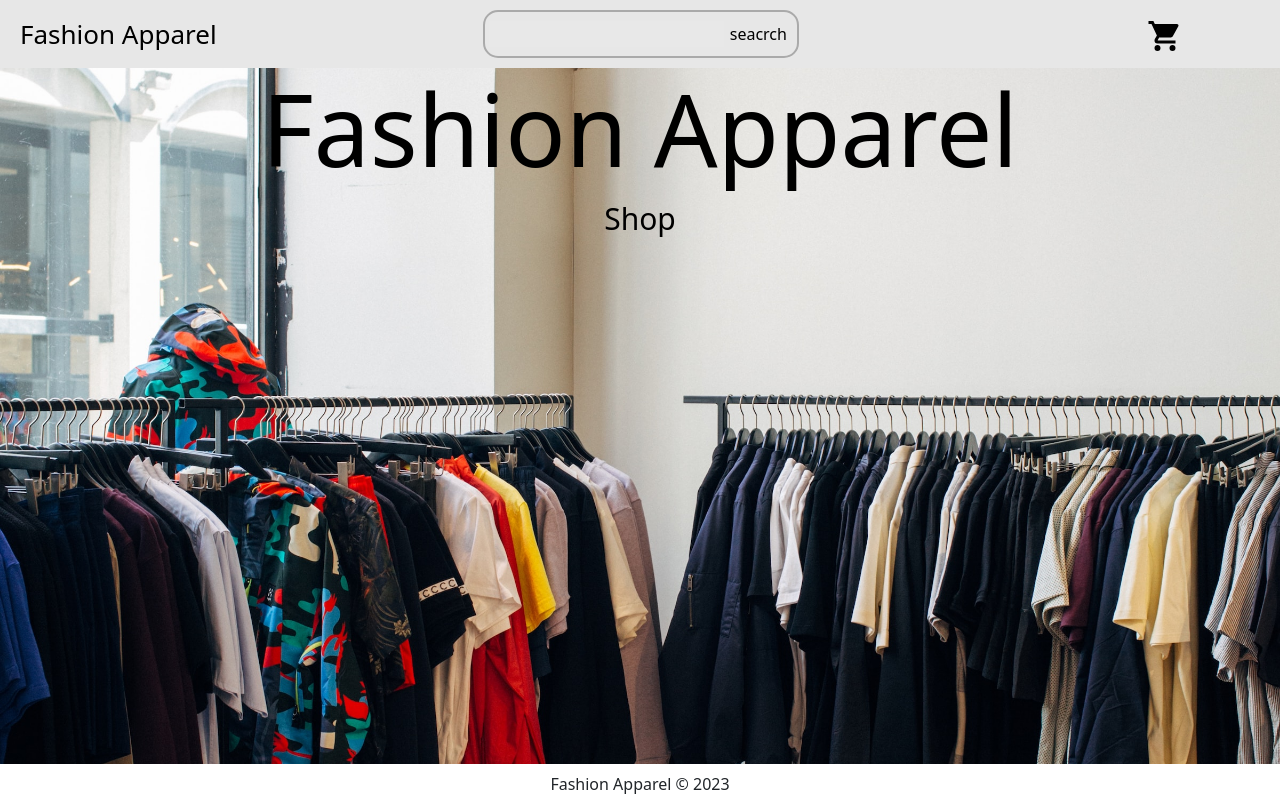
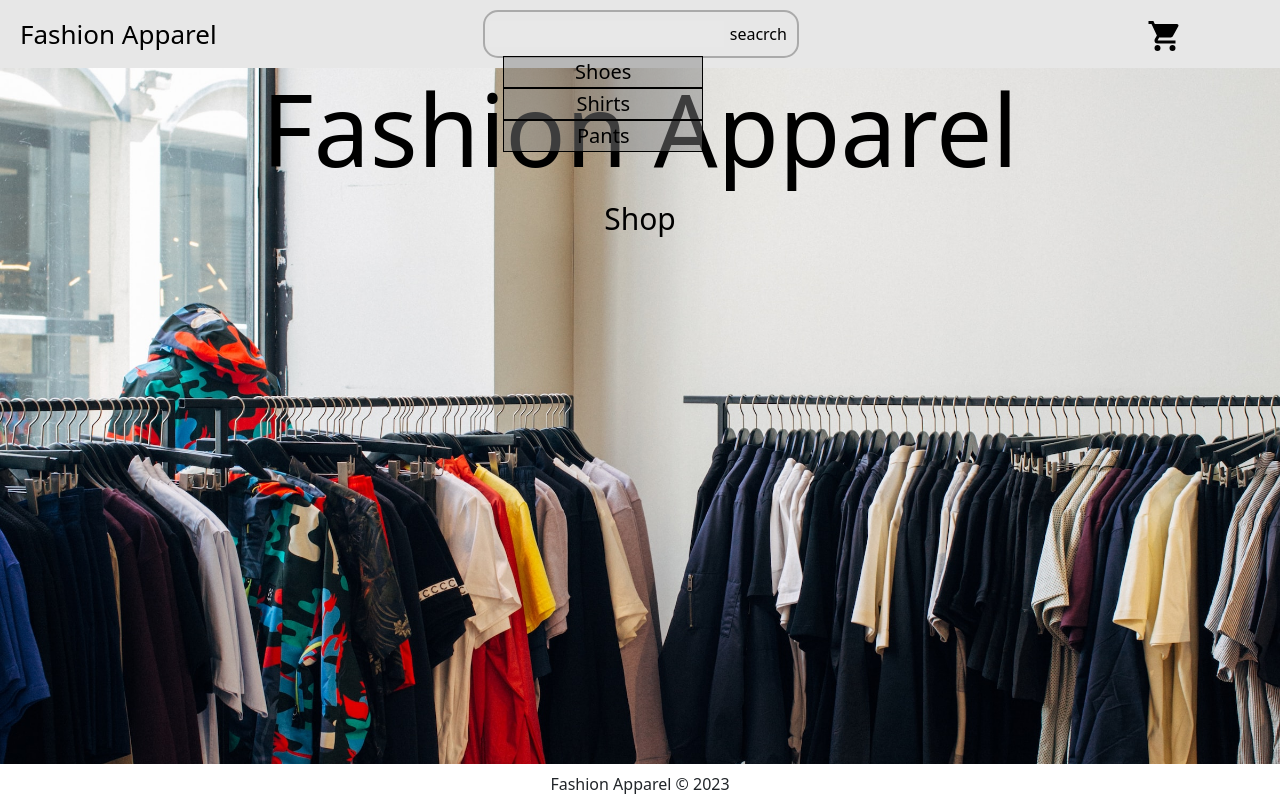
Before and after one commit to SalamanderCtesiphon/fashion-boutique, a React (Create React App) app: page / in a window 1280 px wide. Built offline with nearby package versions, Linux system fonts and the light colour scheme.

Commit message:
added a bit of a dummy search option really just for fun

```diff
--- a/src/App.css
+++ b/src/App.css
@@ -7,9 +7,43 @@
   justify-content: space-between;
 }
 
+#search {
+  border: 2px solid rgba(103, 102, 102, 0.48);
+  border-radius: 15px;
+  padding: 4px;
+  display: flex;
+  align-items: center;
+  position: relative;
+}
+
+.drop-down {
+  position: absolute;
+  top: 100%;
+  right: 30%;
+  display: flex;
+  flex-direction: column;
+  border-radius: 5px;
+}
+
+.list-item {
+  text-decoration: none;
+  background-color: rgba(128, 128, 128, 0.474);
+  border: 1px solid black;
+  font-size: 20px;
+  color: black;
+  cursor: pointer;
+  width: 200px;
+}
+
+.list-item:hover {
+  background-color: white;
+  color: black;
+}
+
 .title {
   padding-left: 10px;
 }
+
 button {
   border: white;
   border-radius: 20%;
@@ -27,13 +61,6 @@ input {
   background-color: rgba(235, 235, 235, 0.188);
 }
 
-form {
-  border: 2px solid rgba(103, 102, 102, 0.48);
-  border-radius: 15px;
-  padding: 4px;
-  display: flex;
-  align-items: center;
-}
 
 .header {
   height: auto;
--- a/src/components/NavbarComponent.js
+++ b/src/components/NavbarComponent.js
@@ -14,10 +14,15 @@ function NavbarComponent() {
     <>
       <div className='header'>
       <a className="navLinks title" href='/'>Fashion Apparel</a>
-      <form id='search'>
-        <input></input>
+      <div id='search' >
+        <input onChange={() => console.log('hi')}></input>
         <button>seacrch</button>
-      </form>
+        <div className='drop-down'>
+          <a className='list-item' href='/shoes'>Shoes</a>
+          <a className='list-item' href='/shirts'>Shirts</a>
+          <a className='list-item' href='/pants'>Pants</a>
+        </div>
+      </div>
       <div className='shopping-cart'>
         { productsCount > 0 ?
           <div className='product-count'>{productsCount}</div>
```
